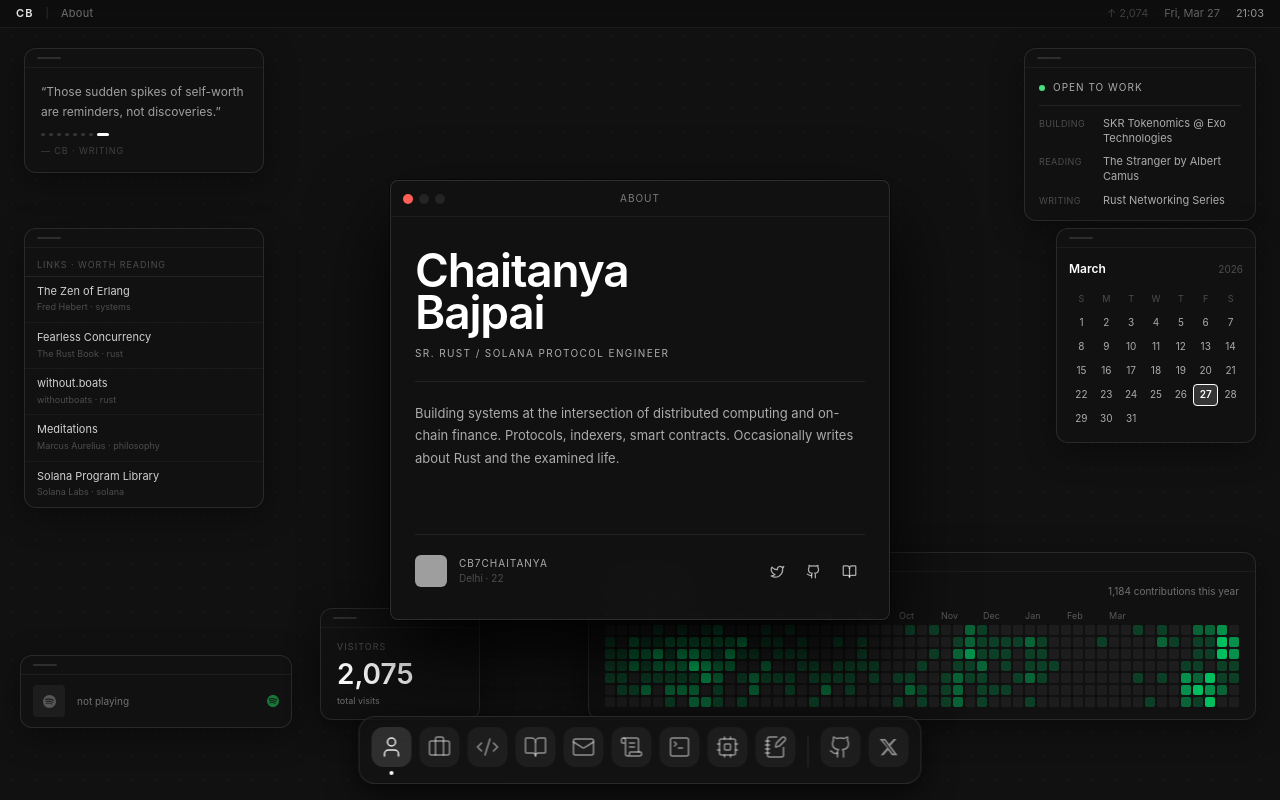
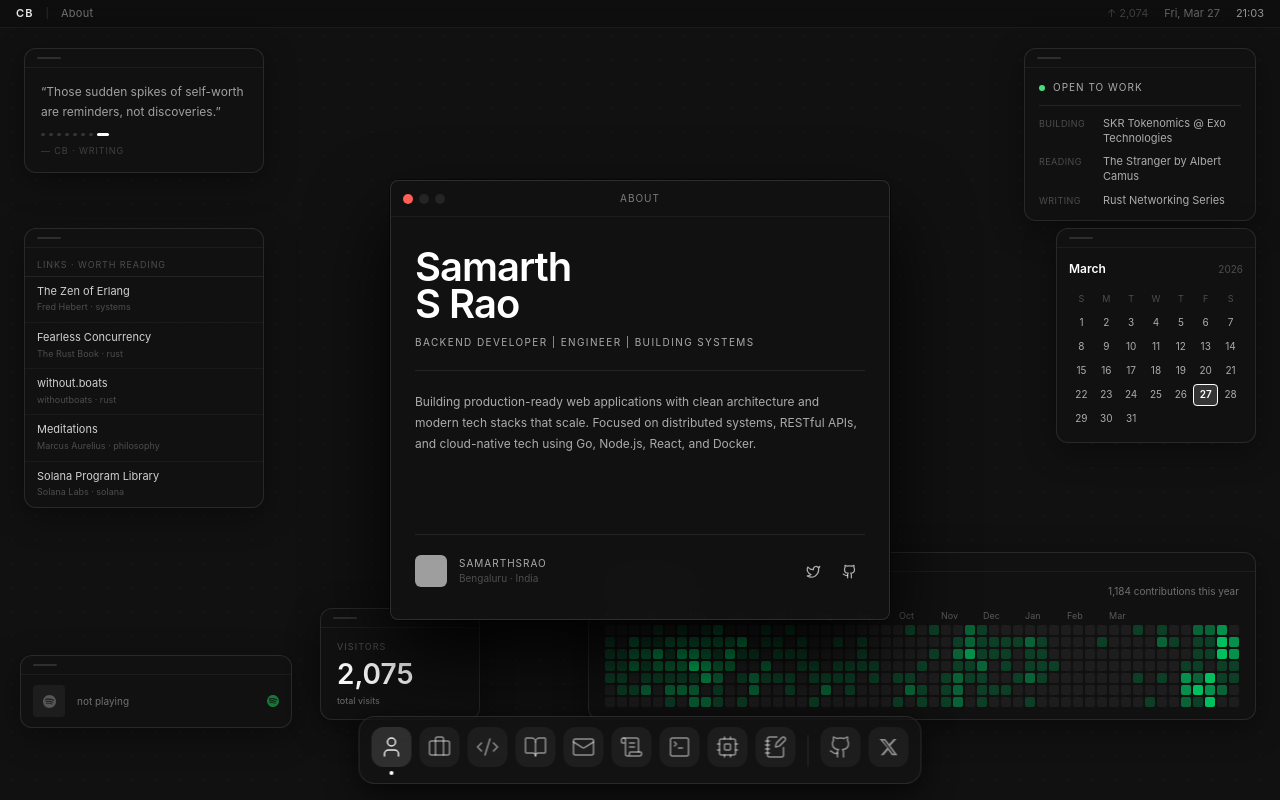
Before and after one commit to SamarthSRao/portfolioo, a Next.js app: page / in a window 1280 px wide. Built offline with nearby package versions, Linux system fonts and the light colour scheme; grey boxes are pictures that could not be loaded.

Commit message:
unified all github and social references to SamarthSRao

```diff
--- a/src/components/About.tsx
+++ b/src/components/About.tsx
@@ -51,48 +51,42 @@ export default function About({ onClose }: { onClose?: () => void }) {
       <div className="flex-1 overflow-y-auto overflow-x-hidden scrollbar-hide">
         <div className="px-6 py-8 flex flex-col h-full" style={{ minHeight: "0px" }}>
           <div className="mb-5">
-            <h1 className="font-semibold tracking-tight text-white leading-[0.92] mb-3" style={{ fontSize: "46px" }}>
-              Chaitanya<br />Bajpai
+            <h1 className="font-semibold tracking-tight text-white leading-[0.92] mb-3" style={{ fontSize: "40px" }}>
+              Samarth<br />S Rao
             </h1>
             <p className="font-mono text-[10px] uppercase tracking-[0.14em]" style={{ color: "var(--text-secondary)" }}>
-              Sr. Rust / Solana Protocol Engineer
+              Backend Developer | Engineer | Building Systems
             </p>
           </div>
 
           <div style={{ height: "1px", background: "var(--separator)", marginBottom: "20px" }} />
 
-          <p className="text-[13px] leading-[1.75]" style={{ color: "var(--text-secondary)" }}>
-            Building systems at the intersection of distributed computing and on-chain finance.
-            Protocols, indexers, smart contracts. Occasionally writes about Rust and the examined life.
+          <p className="text-[12px] leading-[1.75]" style={{ color: "var(--text-secondary)" }}>
+            Building production-ready web applications with clean architecture and modern tech stacks that scale.
+            Focused on distributed systems, RESTful APIs, and cloud-native tech using Go, Node.js, React, and Docker.
           </p>
 
           <div className="flex items-center justify-between mt-auto pt-5" style={{ borderTop: "1px solid var(--separator)" }}>
             <div className="flex items-center gap-3">
               <div className="relative w-8 h-8 rounded-md overflow-hidden flex-none">
                 <img
-                  alt="Chaitanya Bajpai"
-                  src="/pfp-1.webp"
+                  alt="Samarth S Rao"
+                  src="https://github.com/SamarthSRao.png"
                   className="object-cover w-full h-full"
-                  onError={(e) => {
-                    (e.target as HTMLImageElement).src = "https://github.com/cb7chaitanya.png";
-                  }}
                 />
               </div>
               <div>
-                <p className="font-mono text-[10px] uppercase tracking-widest" style={{ color: "var(--text-secondary)" }}>cb7chaitanya</p>
-                <p className="font-mono text-[10px]" style={{ color: "var(--text-faint)" }}>Delhi · 22</p>
+                <p className="font-mono text-[10px] uppercase tracking-widest" style={{ color: "var(--text-secondary)" }}>SamarthSRao</p>
+                <p className="font-mono text-[10px]" style={{ color: "var(--text-faint)" }}>Bengaluru · India</p>
               </div>
             </div>
 
             <div className="flex items-center gap-1">
-              <a href="https://x.com/cbajpai7" target="_blank" rel="noopener noreferrer" className="w-8 h-8 flex items-center justify-center rounded-lg hover:bg-white/5 transition-colors" style={{ color: "var(--text-secondary)" }}>
+              <a href="https://twitter.com/SamarthSRao" target="_blank" rel="noopener noreferrer" className="w-8 h-8 flex items-center justify-center rounded-lg hover:bg-white/5 transition-colors" style={{ color: "var(--text-secondary)" }}>
                 <Twitter size={15} />
               </a>
-              <a href="https://github.com/cb7chaitanya" target="_blank" rel="noopener noreferrer" className="w-8 h-8 flex items-center justify-center rounded-lg hover:bg-white/5 transition-colors" style={{ color: "var(--text-secondary)" }}>
+              <a href="https://github.com/SamarthSRao" target="_blank" rel="noopener noreferrer" className="w-8 h-8 flex items-center justify-center rounded-lg hover:bg-white/5 transition-colors" style={{ color: "var(--text-secondary)" }}>
                 <Github size={15} />
-              </a>
-              <a href="https://medium.com/@cb7chaitanya" target="_blank" rel="noopener noreferrer" className="w-8 h-8 flex items-center justify-center rounded-lg hover:bg-white/5 transition-colors" style={{ color: "var(--text-secondary)" }}>
-                <BookOpen size={15} />
               </a>
             </div>
           </div>
--- a/src/components/Dock.tsx
+++ b/src/components/Dock.tsx
@@ -148,7 +148,7 @@ export default function Dock({
         <DockIcon
             icon={Github}
             label="GitHub"
-            action={() => window.open("https://github.com/cb7chaitanya", "_blank")}
+            action={() => window.open("https://github.com/SamarthSRao", "_blank")}
             mouseX={mouseX}
         />
 
@@ -159,7 +159,7 @@ export default function Dock({
                 </svg>
             )}
             label="Twitter"
-            action={() => window.open("https://x.com/cbajpai7", "_blank")}
+            action={() => window.open("https://twitter.com/SamarthSRao", "_blank")}
             mouseX={mouseX}
         />
       </motion.div>
--- a/src/components/GitHubGraph.tsx
+++ b/src/components/GitHubGraph.tsx
@@ -46,7 +46,7 @@ export default function GitHubGraph() {
         <div className="flex items-center justify-between mb-2.5 gap-8">
           <div className="flex items-center gap-1.5 text-white/30">
             <Github size={11} />
-            <span className="text-[10px] font-medium text-white/60">cb7chaitanya</span>
+            <span className="text-[10px] font-medium text-white/60">SamarthSRao</span>
           </div>
           <span className="text-[10px] text-white/40">1,184 contributions this year</span>
         </div>
--- a/src/components/Resume.tsx
+++ b/src/components/Resume.tsx
@@ -16,8 +16,8 @@ export default function Resume({ onClose }: { onClose?: () => void }) {
       animate={{ opacity: 1, scale: 1 }}
       className="flex flex-col overflow-hidden z-[50] pointer-events-auto"
       style={{
-        width: "min(700px, -32px + 100vw)",
-        height: "min(800px, -72px + 100vh)",
+        width: "min(600px, -32px + 100vw)",
+        height: "min(700px, -72px + 100vh)",
         borderRadius: "8px",
         border: "1px solid var(--window-border-focused)",
         boxShadow: "rgba(0, 0, 0, 0.9) 0px 40px 80px, rgb(0, 0, 0) 0px 0px 0px 0.5px",
@@ -28,7 +28,7 @@ export default function Resume({ onClose }: { onClose?: () => void }) {
       {/* Title Bar */}
       <div
         onPointerDown={(e) => dragControls.start(e)}
-        className="flex-none flex items-center h-9 px-3 relative select-none cursor-grab active:cursor-grabbing border-b border-white/5"
+        className="flex-none flex items-center h-7 px-3 relative select-none cursor-grab active:cursor-grabbing border-b border-white/5"
       >
         <div className="flex items-center gap-1.5 z-10">
           <button
@@ -49,13 +49,13 @@ export default function Resume({ onClose }: { onClose?: () => void }) {
 
       {/* Content */}
       <div className="flex-1 overflow-y-auto overflow-x-hidden scrollbar-hide">
-        <div className="px-8 py-10">
+        <div className="px-5 py-5">
           {/* Header */}
-          <div className="flex justify-between items-start mb-10">
+          <div className="flex justify-between items-start mb-3">
             <div>
-              <h1 className="text-4xl font-bold text-white mb-2 tracking-tight">Samarth S Rao</h1>
-              <p className="text-lg text-white/70 mb-4">Backend Developer | Engineer | Building Systems</p>
-              <div className="flex flex-wrap gap-4 text-[11px] font-mono" style={{ color: "var(--text-faint)" }}>
+              <h1 className="text-[20px] font-bold text-white  tracking-tight">Samarth S Rao</h1>
+              <p className="text-[12px] text-white/70 mb-4">Backend Developer | Engineer | Building Systems</p>
+              <div className="flex flex-wrap gap-1 text-[11px] font-mono" style={{ color: "var(--text-faint)" }}>
                 <div className="flex items-center gap-1.5">
                   <MapPin size={12} />
                   <span>Bengaluru, India</span>
@@ -77,14 +77,7 @@ export default function Resume({ onClose }: { onClose?: () => void }) {
           </div>
 
           {/* Education */}
-          <section className="mb-10">
-            <h2 className="font-mono text-[10px] uppercase tracking-[0.2em] mb-6" style={{ color: "var(--text-faint)" }}>Education</h2>
-            <div className="border-l border-white/10 pl-4 py-1">
-              <h3 className="text-base font-bold text-white">JSS Academy of Technology</h3>
-              <p className="text-[12px] text-white/70">Bachelor of Engineering, Computer Science</p>
-              <p className="text-[10px] font-mono mt-1" style={{ color: "var(--text-faint)" }}>May 2023 — May 2027</p>
-            </div>
-          </section>
+
 
           {/* Skills */}
           <section className="mb-10">
```
